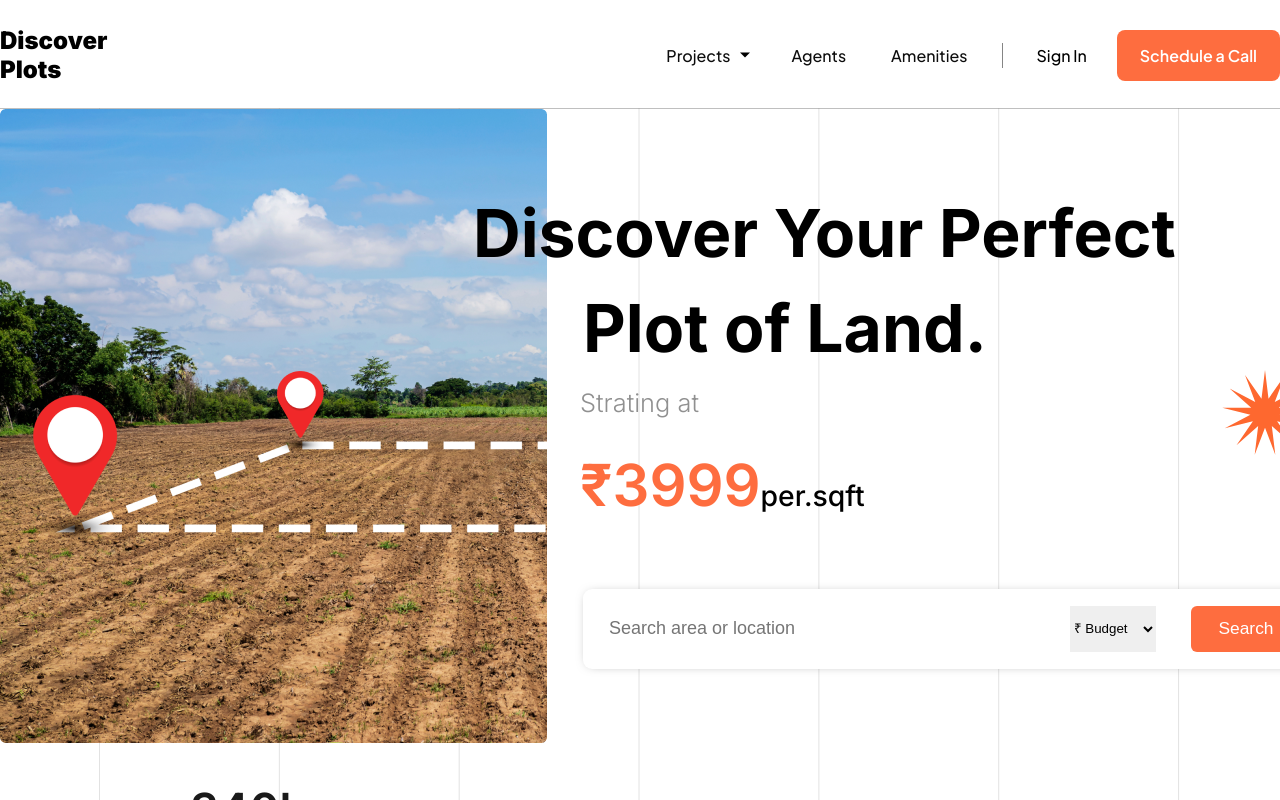
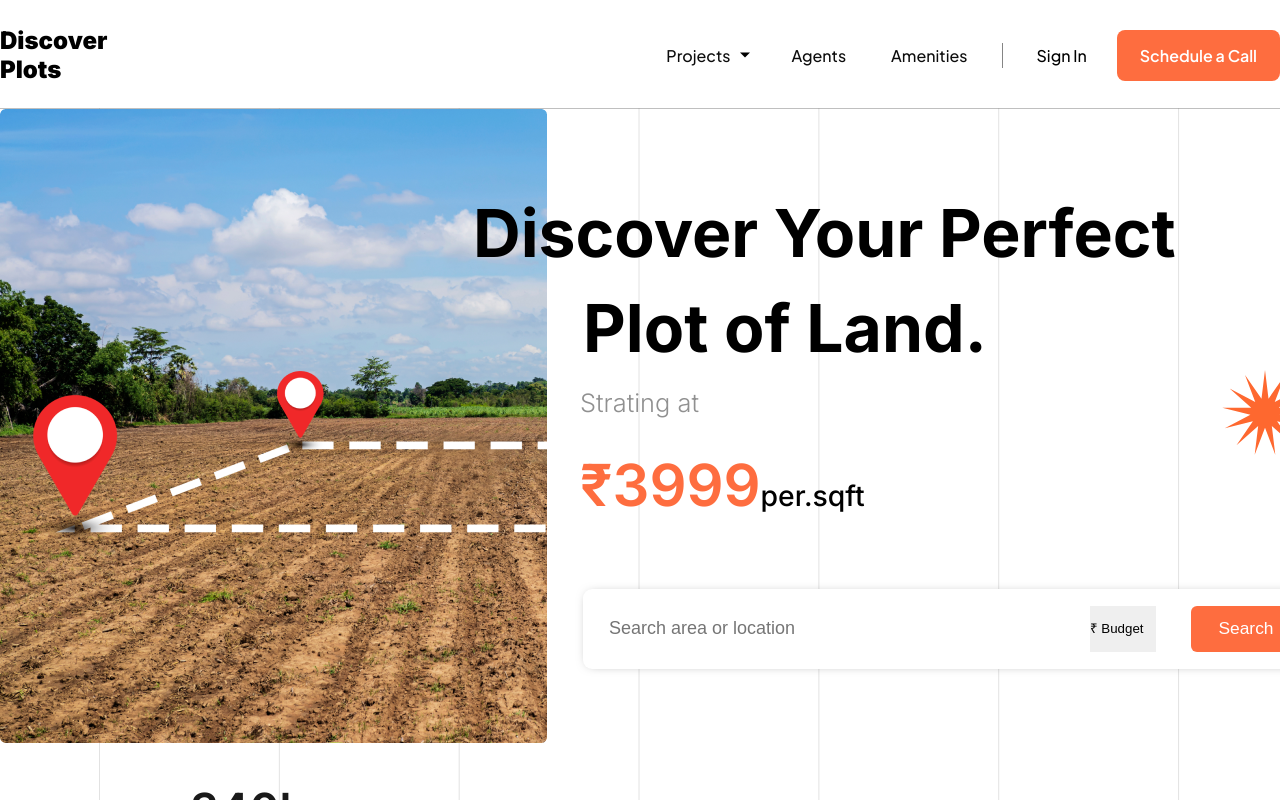
Before and after one commit to iamsujitroy/zethic-assignment, a React (Create React App) app: page / in a window 1280 px wide. Shown: the top 800 px of the page. Built offline with nearby package versions, Linux system fonts and the light colour scheme.

Commit message:
small fix

```diff
--- a/src/index.css
+++ b/src/index.css
@@ -19,3 +19,7 @@ a{
   --primary-bg: #FAFAFA;
   --light-color: #FFEEE9;
 }
+
+*{
+  -webkit-appearance:none;
+}
```
